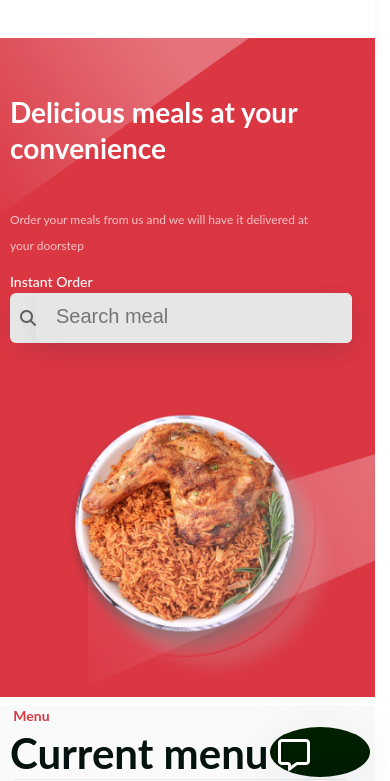
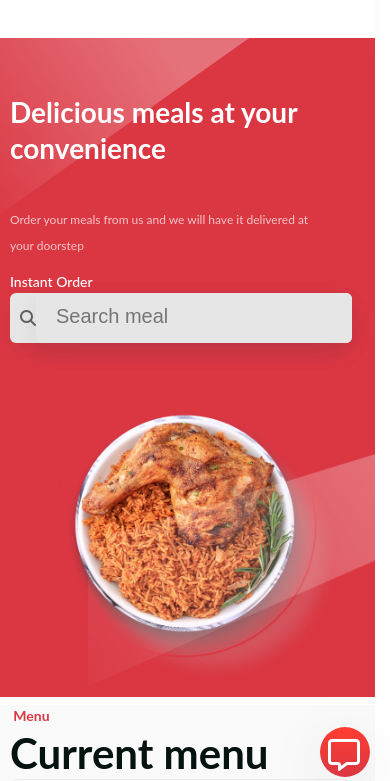
Before and after one commit to Chideraben/Benedictkitchen, a plain HTML site: page index.html in a window 390 px wide. Shown: the part 50-831 px from the top of the page. Drawn offline with Linux system fonts and the light colour scheme.

Commit message:
Update style.css

```diff
--- a/style.css
+++ b/style.css
@@ -1611,7 +1611,17 @@ footer{
   background-color: #FAFAFA;
 }
 .icon{
-  display: ;
-  background-color:green;
-  width:100px;
-}
+  margin-left:70px
+  width: 50px;
+  height: 50px;
+  position: fixed;
+  bottom: 2%;
+  border-radius: 50%;
+  right: 20px;
+  cursor: pointer;
+  color: #ffffff;
+  padding: 12px 0px 8px 8px;
+  box-shadow: 0px 14px 64px -4px #18274b1f;
+  background: linear-gradient(180deg, #ffd280 0%, #ff3d31 0.01%, #da3743 100%);
+  background-blend-mode: multiply;
+}
```
